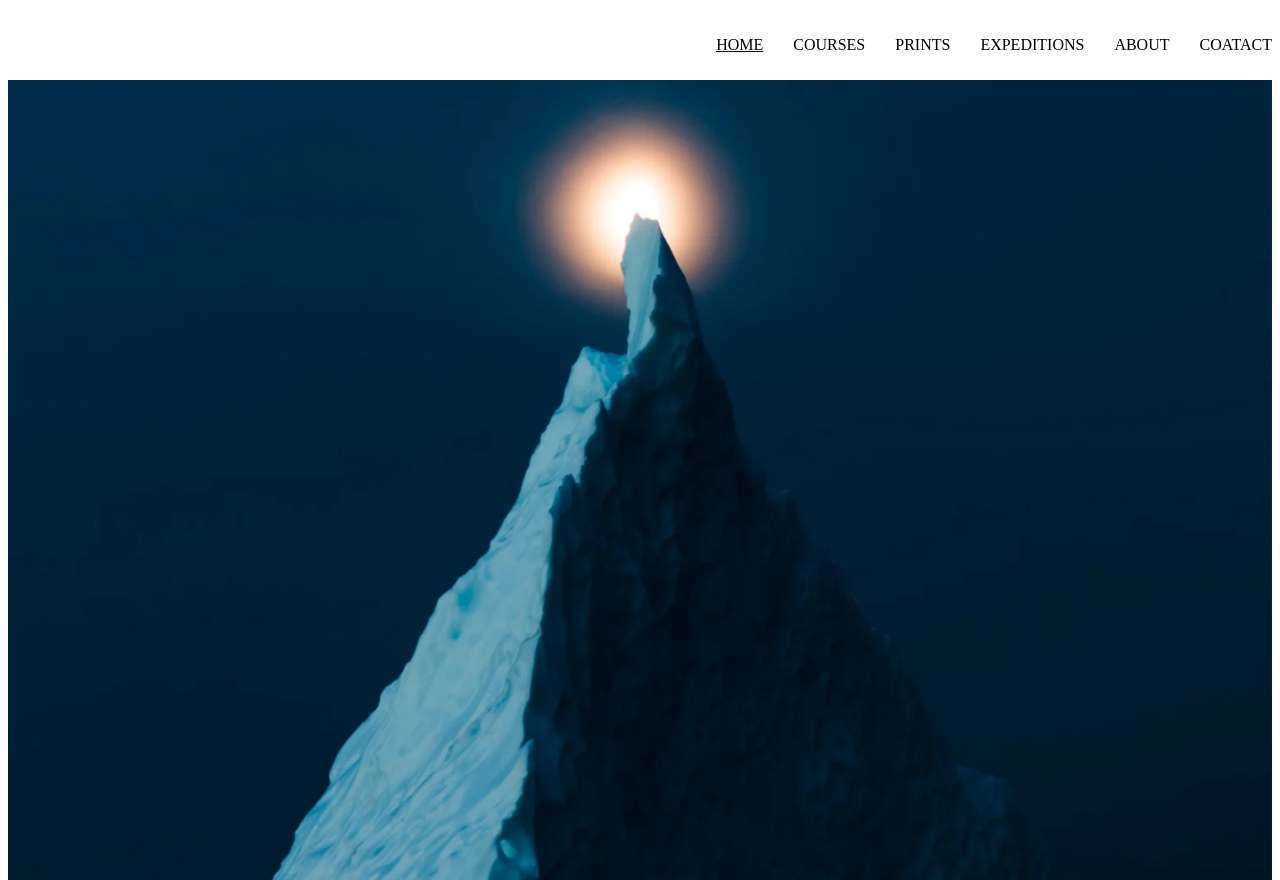
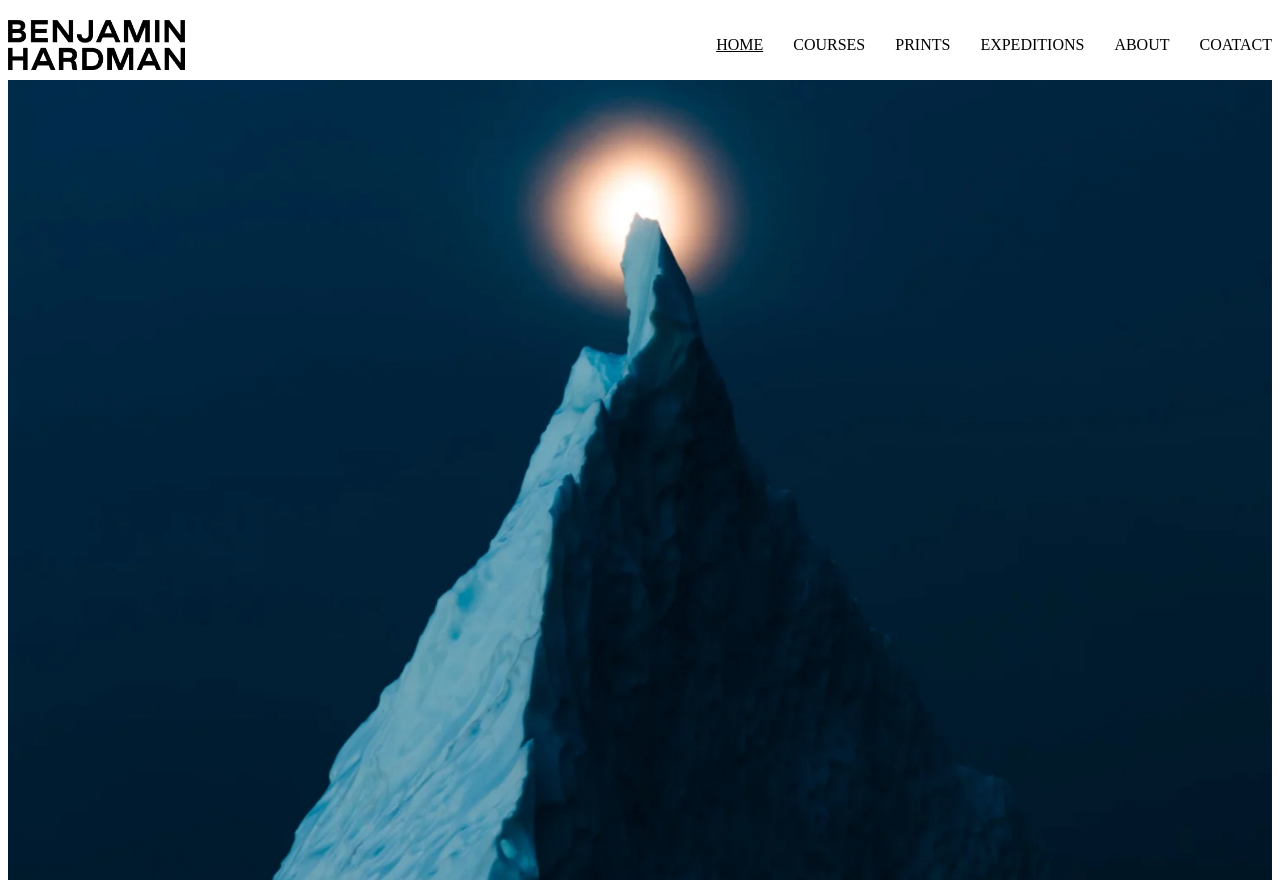
Before and after one commit to Chisomdev-star/Repo-1, a plain HTML site: page index.html in a window 1280 px wide. Shown: the top 880 px of the page. Drawn offline with Linux system fonts and the light colour scheme.

Commit message:
Fix HTML structure and update image paths

```diff
--- a/index.html
+++ b/index.html
@@ -10,7 +10,7 @@
    <div class="container">
 
         <nav>
-            <img src="/logo/BH-Logo.png.webp" alt="" class="logo">
+            <img src="BH-Logo.png.webp" alt="" class="logo">
 
             <ul class="nav-links">
                 <li class="home"> <a href="#Home">HOME</a></li>
```
